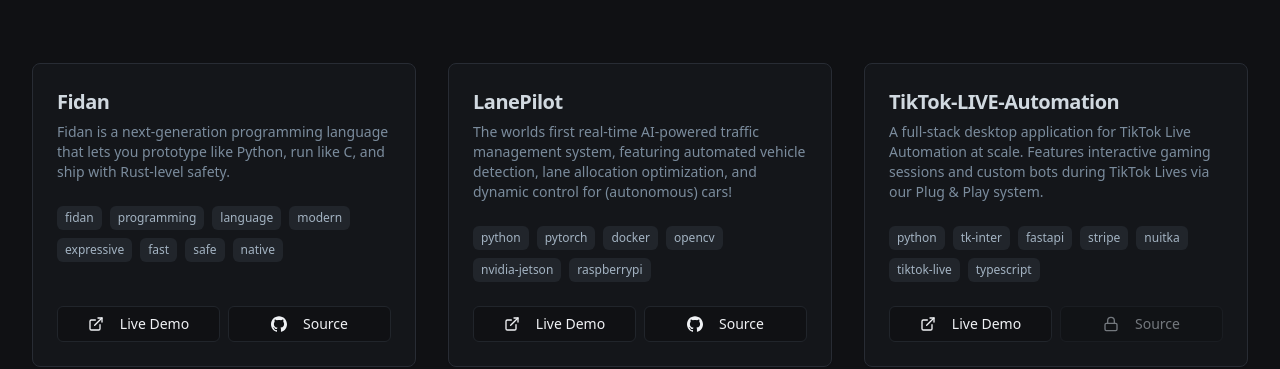
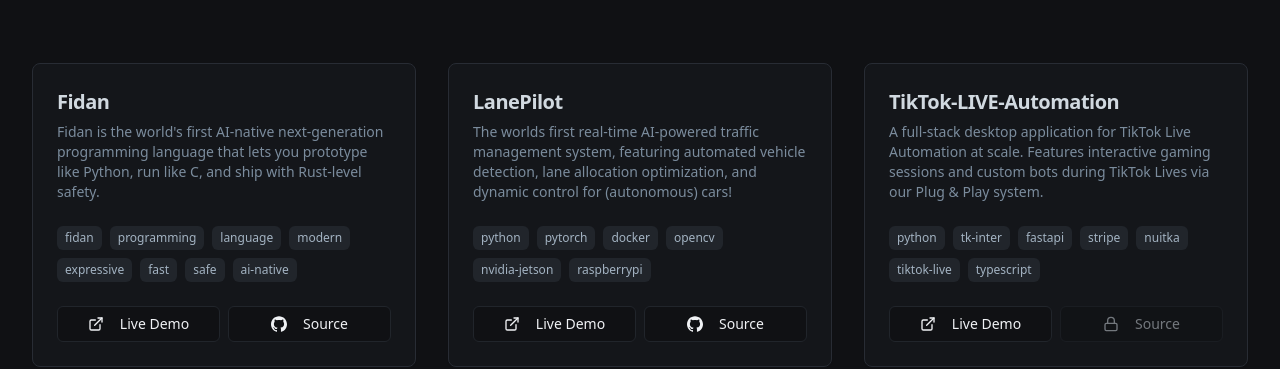
Before and after one commit to AppSolves/appsolves.dev, a React (Vite) app: page / in a window 1280 px wide. Shown: the part 2240-2609 px from the top of the page. Built offline with nearby package versions, Linux system fonts and the light colour scheme; no server answers.

Commit message:
Update Fidan project description to emphasize its AI-native features

```diff
--- a/src/components/ui/projects-section.tsx
+++ b/src/components/ui/projects-section.tsx
@@ -24,7 +24,7 @@
     {
       title: "Fidan",
       description:
-        "Fidan is a next-generation programming language that lets you prototype like Python, run like C, and ship with Rust-level safety.",
+        "Fidan is the world's first AI-native next-generation programming language that lets you prototype like Python, run like C, and ship with Rust-level safety.",
       tech: [
         "fidan",
         "programming",
@@ -33,7 +33,7 @@
         "expressive",
         "fast",
         "safe",
-        "native",
+        "ai-native",
       ],
       liveUrl: "https://fidan.dev",
       githubUrl: "https://github.com/fidan-lang/fidan",
```
